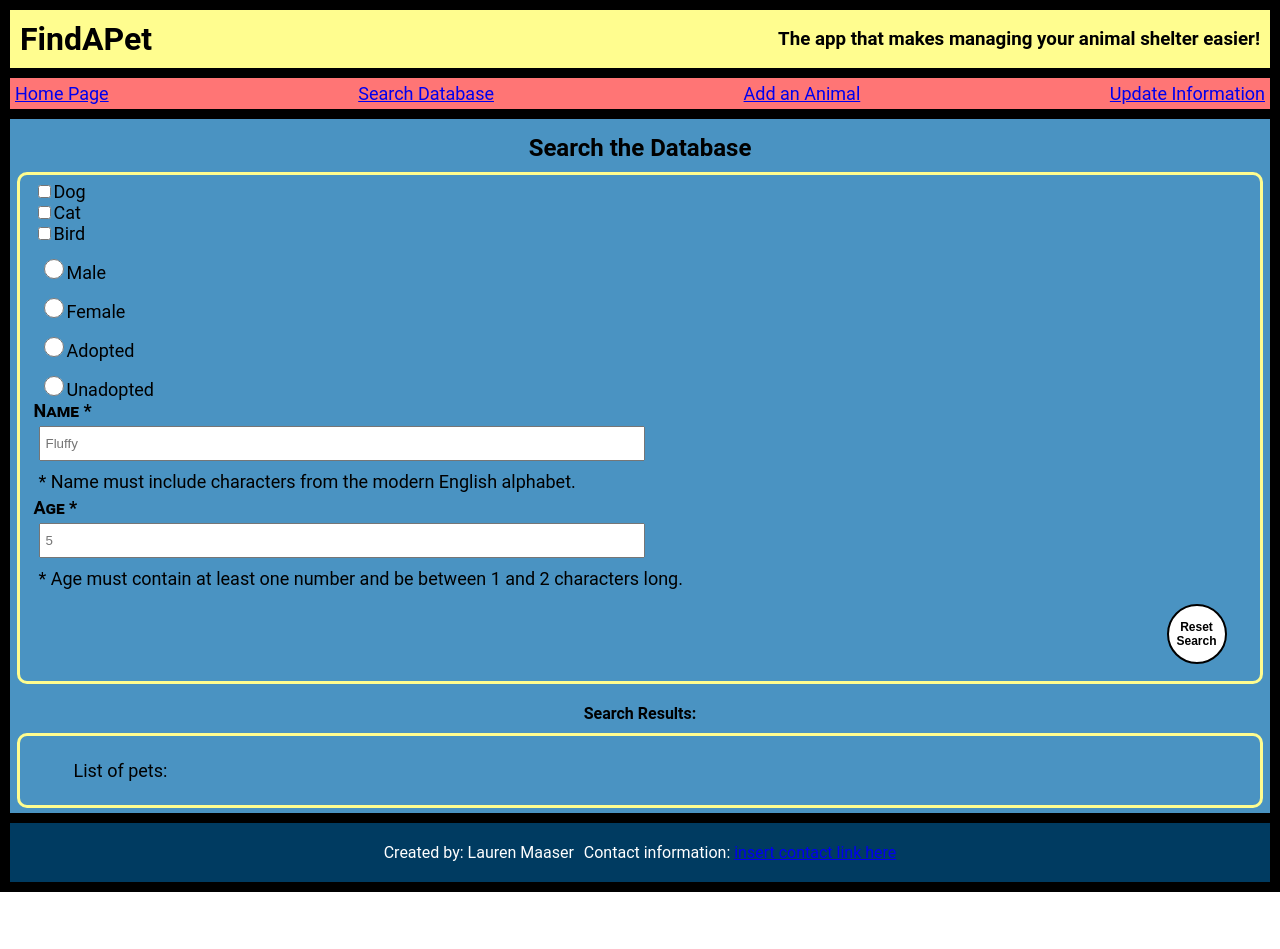
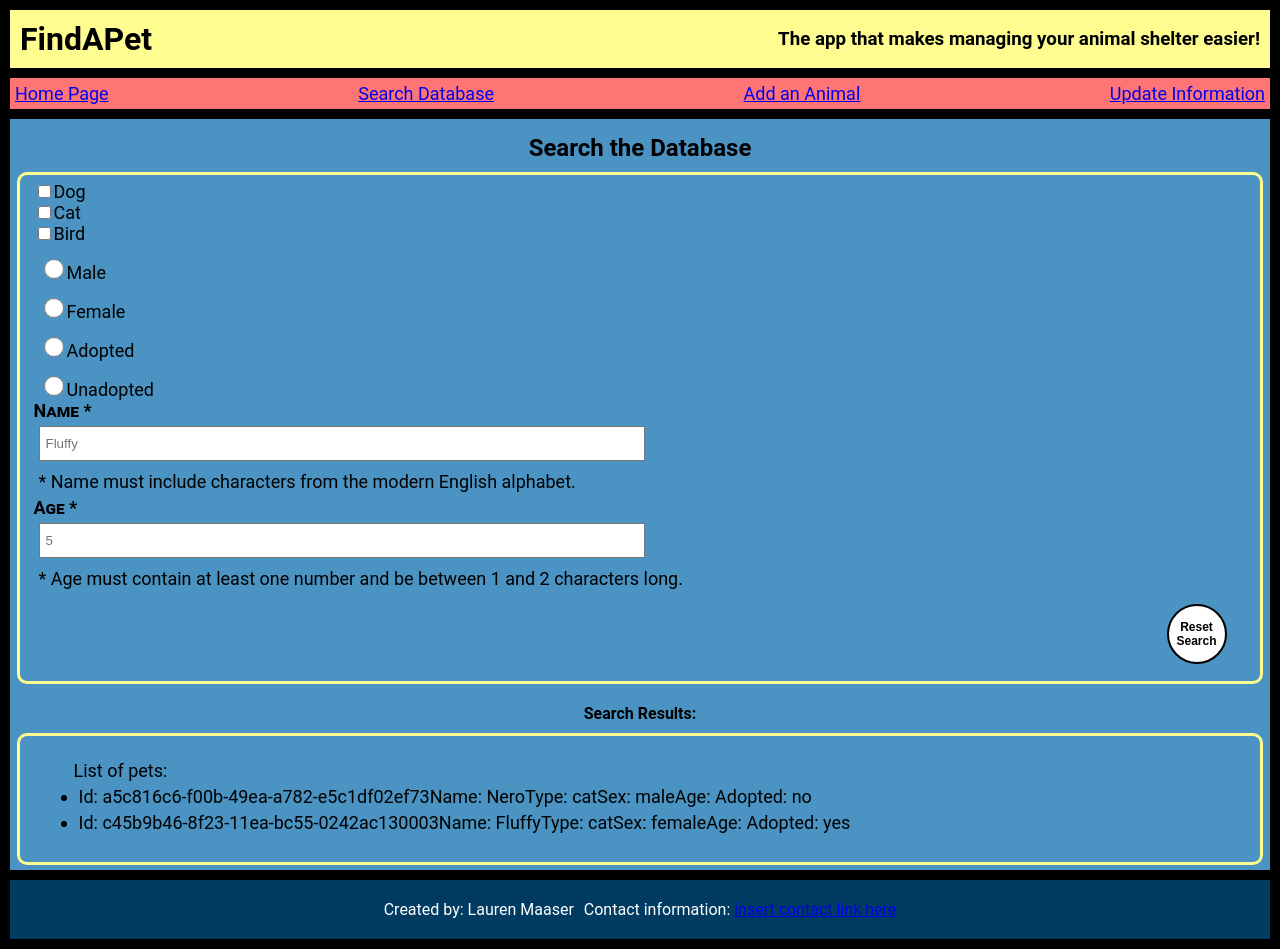
Before and after one commit to Lmcmaaser/find-a-pet-app, a React (Create React App) app: page /search in a window 1280 px wide. Before the commit the page ends 892 px from the top, so only its background shows below. Built offline with nearby package versions, Linux system fonts and the light colour scheme.

Commit message:
filter debug

```diff
--- a/src/Search/Search.js
+++ b/src/Search/Search.js
@@ -44,8 +44,9 @@
   // "filter" is the value of the selected input
   updateAdopted(filter) {
     this.setState({
-      adoptedFilter: filter
+      adoptedFilter: filter //= ["yes", "no"]
     })
+    console.log(typeof adoptedFilter)
   }
 
   /*updateDog(filter) {
@@ -74,7 +75,7 @@
 
   updateSex(filter) {
     this.setState({
-      sexFilter: filter
+      sexFilter: filter //= ["male", "female"]
     })
   }
 
@@ -101,17 +102,25 @@
   //logical operator (&&) returns the boolean value TRUE if both operands are TRUE and returns FALSE otherwise//
   getFilteredPets = (pets) => {
     return pets.filter((pet) => {
-        if (this.state.pet_typeFilter &&  this.state.adoptedFilter.indexOf(pet.pet_type) > -1)
+        if (this.state.pet_typeFilter && this.state.pet_typeFilter.indexOf(pet.pet_type) > -1)
           return true;
-        if (this.state.pet_typeFilter && this.state.sexFilter.indexOf(pet.pet_type) > -1)
+        if (this.state.sexFilter && this.state.sexFilter.indexOf(pet.sex) > -1)
           return true;
-        /*if (this.state.pet_typeFilter && this.state.nameFilter === this.state.nameFilter)
+        if (this.state.adoptedFilter && this.state.adoptedFilter.indexOf(pet.adopted) > -1)
           return true;
-        if (this.state.pet_typeFilter && this.state.ageFilter === (pet.pet_type) > -1)
-          return true;*/
+        if (!this.state.nameFilter && pet.name === this.state.nameFilter)
+          return true;
+        if (!this.state.ageFilter && pet.age === this.state.ageFilter)
+          return true;
         return false;
     });
   }
+
+
+  /*if (this.state.pet_typeFilter && this.state.nameFilter === this.state.nameFilter)
+    return true;
+  if (this.state.pet_typeFilter && this.state.ageFilter === (pet.pet_type) > -1)
+    return true;*/
 
 
 
@@ -141,7 +150,7 @@
               <label htmlFor="container">
                 <input
                   type="checkbox"
-                  id="dog"
+                  id="pet_type"
                   name="pet_type"
                   value="dog"
                   aria-label="select pet type"
@@ -153,7 +162,7 @@
               <label htmlFor="container">
                 <input
                   type="checkbox"
-                  id="cat"
+                  id="pet_type"
                   name="pet_type"
                   value="cat"
                   aria-label="select pet type"
```
